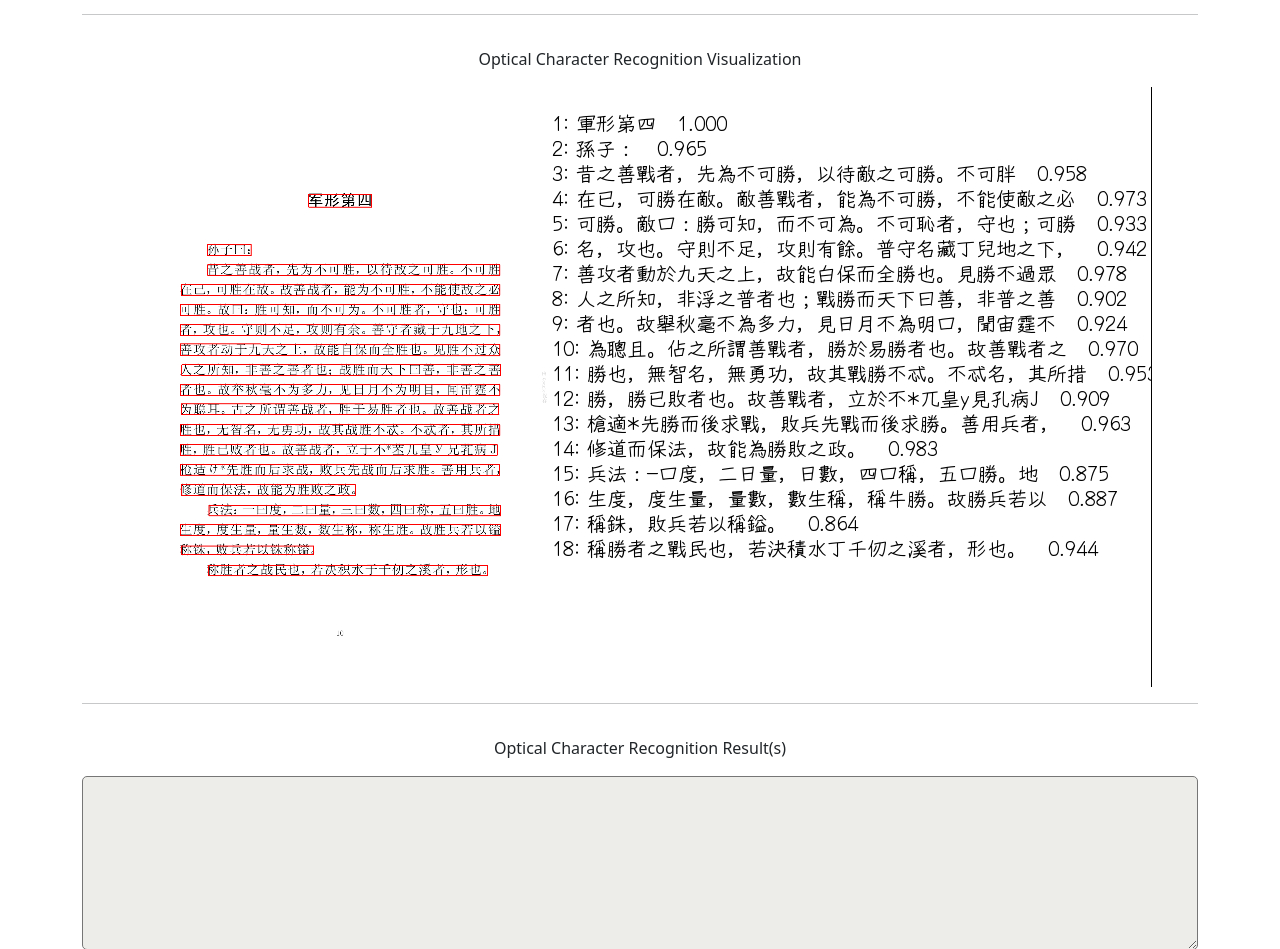
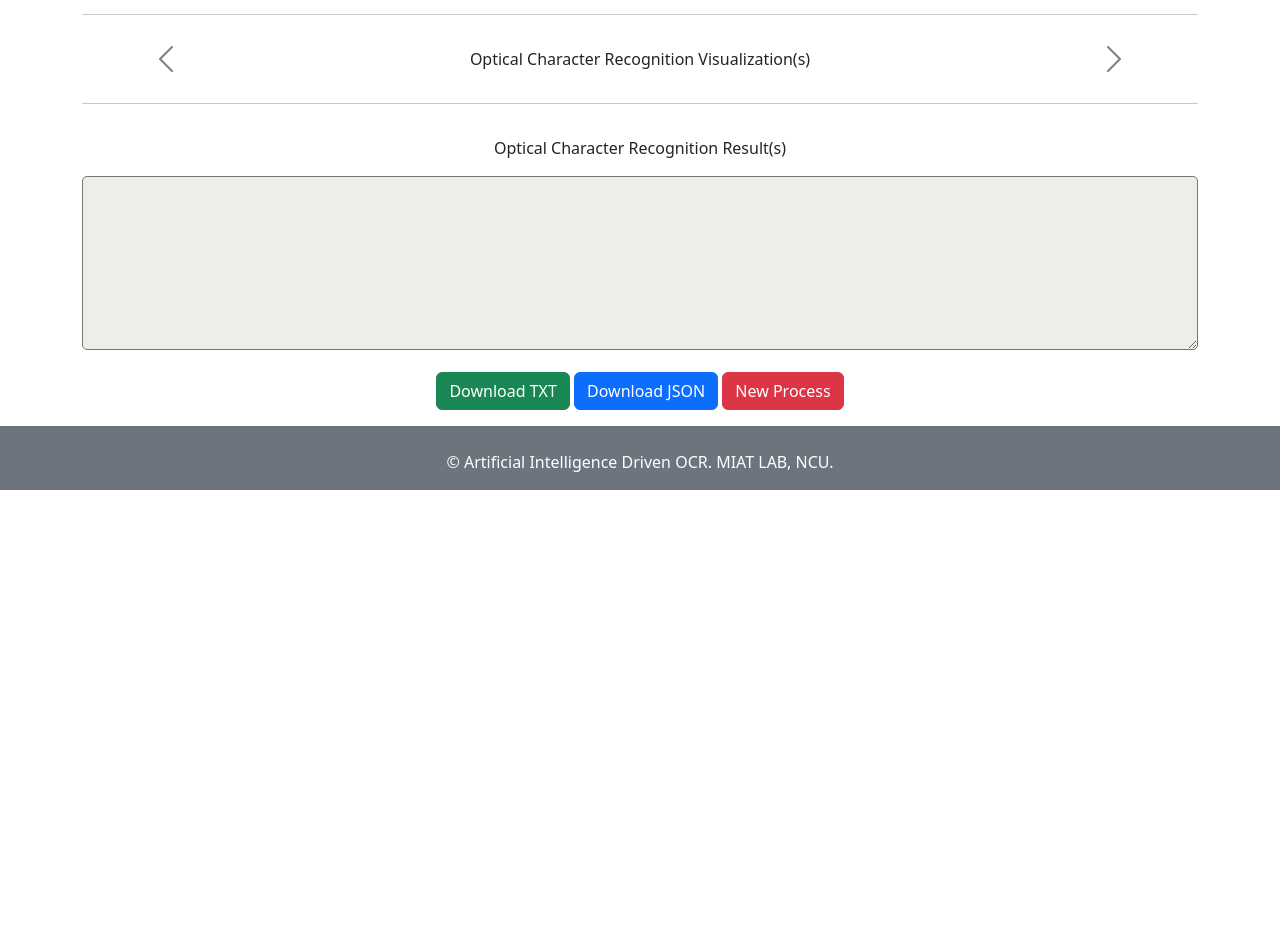
Before and after one commit to toby0622/IMG-Optical-Character-Recognition-Tool-Docker, a Flask app: template IMGOCR/templates/result.html in a window 1280 px wide. Shown: the part 128-1077 px from the top of the page. After the commit the page ends 618 px from the top, so only its background shows below. Run offline with Flask 3, Linux system fonts and the light colour scheme; the template is opened without the code that fills it, so the values that code supplies are empty.

Commit message:
Version Update

```diff
--- a/IMGOCR/templates/index.html
+++ b/IMGOCR/templates/index.html
@@ -3,8 +3,9 @@
 <head>
     <meta charset="UTF-8">
     <title>IMG OCR</title>
+    <script src="https://code.jquery.com/jquery-3.7.1.js" integrity="sha256-eKhayi8LEQwp4NKxN+CfCh+3qOVUtJn3QNZ0TciWLP4=" crossorigin="anonymous"></script>
     <link href="https://cdn.jsdelivr.net/npm/bootstrap@5.3.1/dist/css/bootstrap.min.css" rel="stylesheet" integrity="sha384-4bw+/aepP/YC94hEpVNVgiZdgIC5+VKNBQNGCHeKRQN+PtmoHDEXuppvnDJzQIu9" crossorigin="anonymous">
-    <script src="https://code.jquery.com/jquery-3.7.0.js" integrity="sha256-JlqSTELeR4TLqP0OG9dxM7yDPqX1ox/HfgiSLBj8+kM=" crossorigin="anonymous"></script>
+    <script src="https://cdn.jsdelivr.net/npm/bootstrap@5.3.1/dist/js/bootstrap.bundle.min.js" integrity="sha384-HwwvtgBNo3bZJJLYd8oVXjrBZt8cqVSpeBNS5n7C8IVInixGAoxmnlMuBnhbgrkm" crossorigin="anonymous"></script>
 </head>
 <body>
     <nav class="navbar navbar-expand-lg navbar-dark bg-secondary">
--- a/IMGOCR/templates/result.html
+++ b/IMGOCR/templates/result.html
@@ -3,8 +3,9 @@
 <head>
     <meta charset="UTF-8">
     <title>IMG OCR</title>
+    <script src="https://code.jquery.com/jquery-3.7.1.js" integrity="sha256-eKhayi8LEQwp4NKxN+CfCh+3qOVUtJn3QNZ0TciWLP4=" crossorigin="anonymous"></script>
     <link href="https://cdn.jsdelivr.net/npm/bootstrap@5.3.1/dist/css/bootstrap.min.css" rel="stylesheet" integrity="sha384-4bw+/aepP/YC94hEpVNVgiZdgIC5+VKNBQNGCHeKRQN+PtmoHDEXuppvnDJzQIu9" crossorigin="anonymous">
-    <script src="https://code.jquery.com/jquery-3.7.0.js" integrity="sha256-JlqSTELeR4TLqP0OG9dxM7yDPqX1ox/HfgiSLBj8+kM=" crossorigin="anonymous"></script>
+    <script src="https://cdn.jsdelivr.net/npm/bootstrap@5.3.1/dist/js/bootstrap.bundle.min.js" integrity="sha384-HwwvtgBNo3bZJJLYd8oVXjrBZt8cqVSpeBNS5n7C8IVInixGAoxmnlMuBnhbgrkm" crossorigin="anonymous"></script>
 </head>
 <body>
     <nav class="navbar navbar-expand-lg navbar-dark bg-secondary">
@@ -22,10 +23,26 @@
 
         <hr/>
 
-        <div class="pt-3" style="text-align: center">
-            <p>Optical Character Recognition Visualization</p>
+        <div id="resultcarousel" class="carousel slide" data-bs-ride="carousel">
+            <p class="text-center pt-3">Optical Character Recognition Visualization(s)</p>
 
-            <img src="{{url_for('static', filename='result.jpg')}}" alt="Result">
+            <div class="carousel-inner" style="text-align: center">
+                {% for i in range(1, carousel_index + 1) %}
+                    <div class="carousel-item {% if i == 1 %} active {% endif %}">
+                        <img src="{{url_for('static', filename='result' + i|string + '.jpg')}}" class="d-block w-80 mx-auto">
+                    </div>
+                {% endfor %}
+            </div>
+
+            <button class="carousel-control-prev" type="button" data-bs-target="#resultcarousel" data-bs-slide="prev" style="filter: invert(100%)">
+                <span class="carousel-control-prev-icon" aria-hidden="true"></span>
+                <span class="visually-hidden">Previous</span>
+            </button>
+
+            <button class="carousel-control-next" type="button" data-bs-target="#resultcarousel" data-bs-slide="next" style="filter: invert(100%)">
+                <span class="carousel-control-next-icon" aria-hidden="true"></span>
+                <span class="visually-hidden">Next</span>
+            </button>
         </div>
 
         <hr/>
```
Also changed, not shown: IMGOCR/static/result.jpg (deleted), IMGOCR/static/temp.txt (added).
